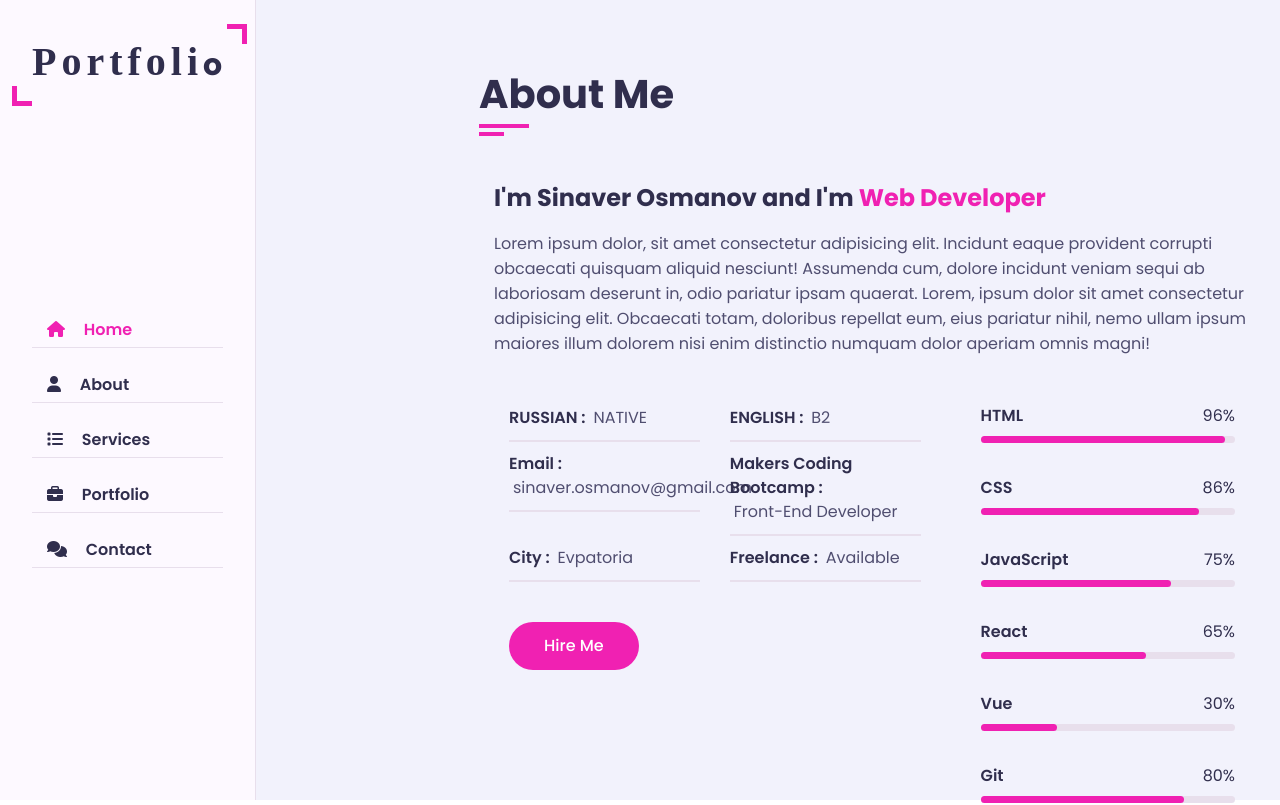
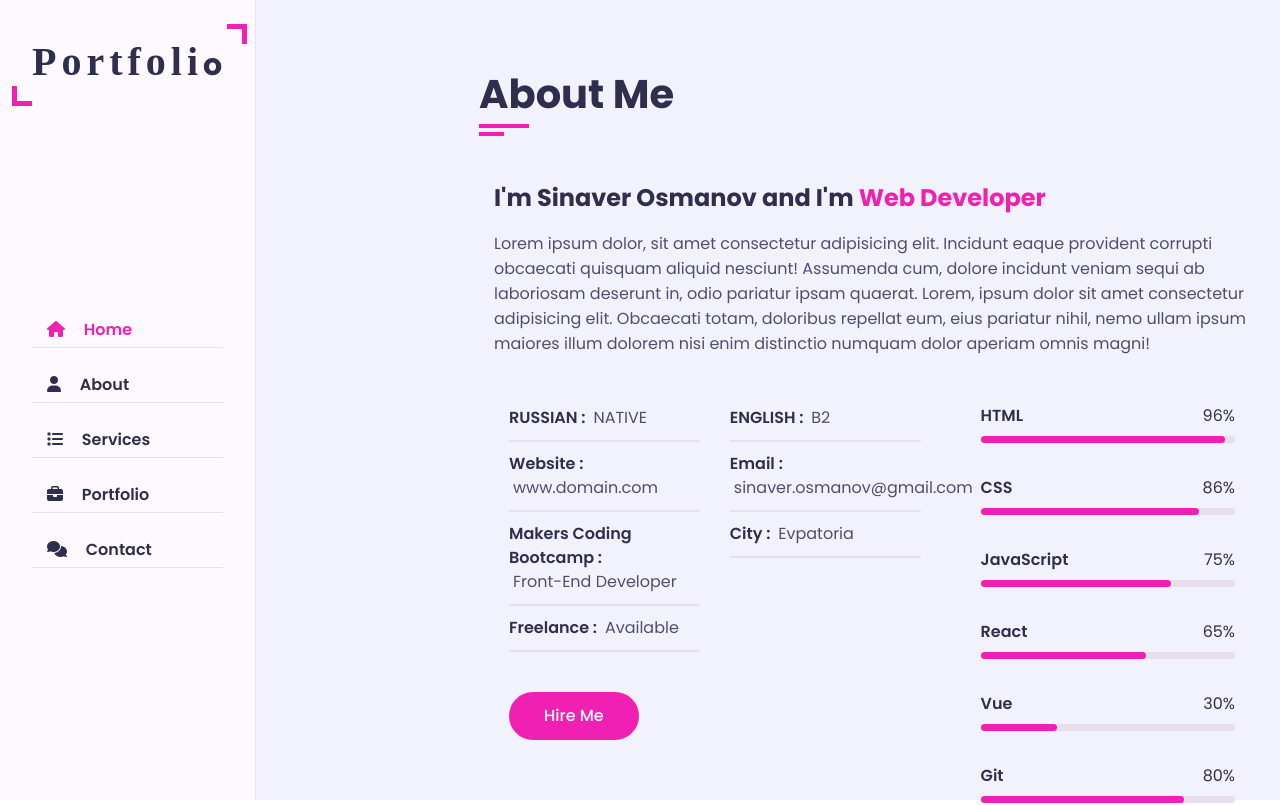
Before and after one commit to SinaverOsmanov/portfolio, a React (Vite) app: page /about in a window 1280 px wide. Shown: the top 805 px of the page. Built offline with nearby package versions, Linux system fonts and the light colour scheme; a web font is replaced by a local one.

Commit message:
returned domain line

```diff
--- a/src/components/About.tsx
+++ b/src/components/About.tsx
@@ -39,11 +39,11 @@ export default function About() {
                                             ENGLISH : <span>B2</span>
                                         </p>
                                     </div>
-                                    {/* <div className="info-item padd-15">
+                                    <div className="info-item padd-15">
                                         <p>
                                             Website : <span>www.domain.com</span>
                                         </p>
-                                    </div> */}
+                                    </div>
                                     <div className="info-item padd-15">
                                         <p>
                                             Email : <span>sinaver.osmanov@gmail.com</span>
```
